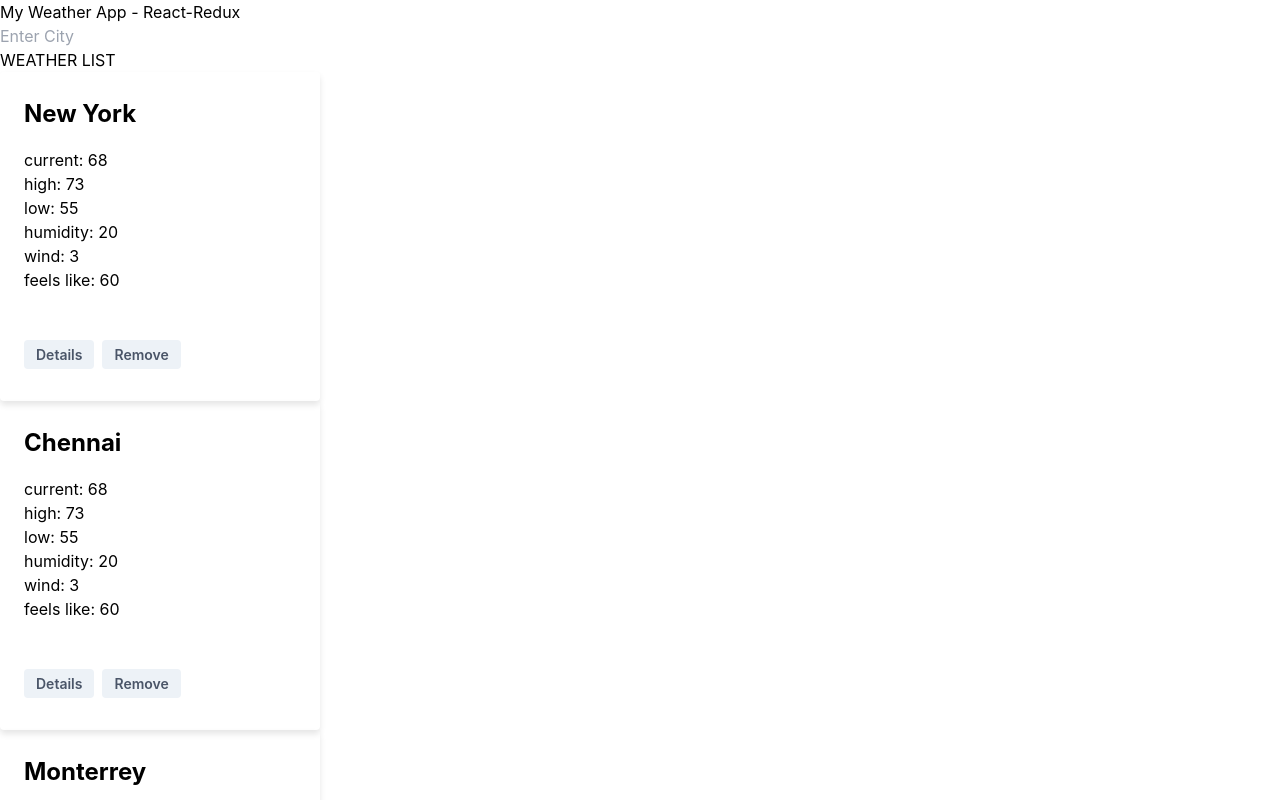
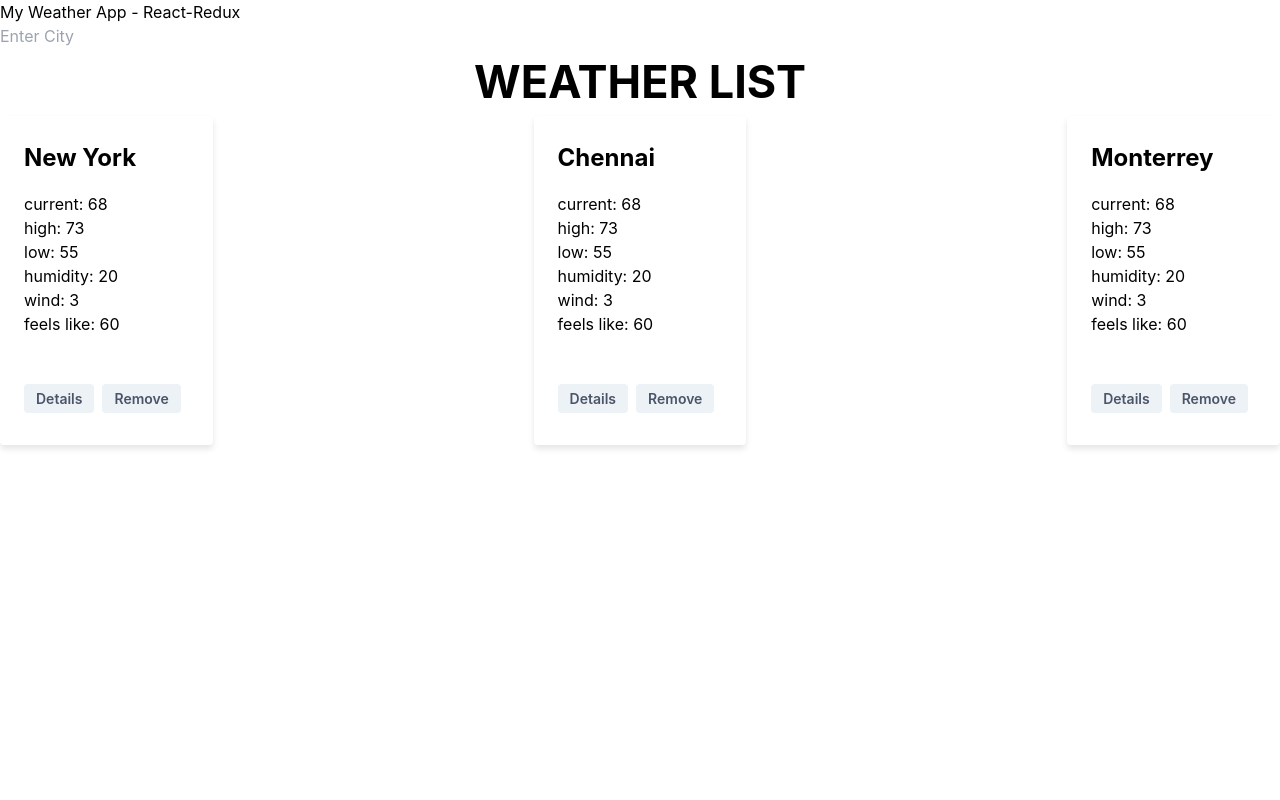
Before and after one commit to robert-a-johnston/weather-with-react-redux, a React (Create React App) app: page /home in a window 1280 px wide. Shown: the top 800 px of the page. Built offline with nearby package versions, Linux system fonts and the light colour scheme.

Commit message:
Add some styles

```diff
--- a/src/App.js
+++ b/src/App.js
@@ -1,5 +1,5 @@
 import React, { useState } from 'react';
-import { Routes, Route, Link } from 'react-router-dom'; // Import Route and Link
+import { Routes, Route, Link } from 'react-router-dom';
 import './App.css';
 
 import HomePage from './components/home/HomePage';
@@ -7,7 +7,7 @@ import AddCityForm from './components/addCityForm/AddCityForm';
 
 function App() {
   const [cities, setCities] = useState(['New York', 'Chennai', 'Monterrey']);
-  console.log(cities);
+
   const addCity = newCityName => {
     setCities(prevCities => [...prevCities, newCityName]);
   };
@@ -25,12 +25,12 @@ function App() {
           <Route
             exact
             path="/"
-            render={() => <HomePage cities={cities} />}
+            element={<HomePage cities={cities} />}
           />
           <Route
             exact
             path="/home"
-            element={ <HomePage cities={cities} />} />
+            element={<HomePage cities={cities} />} />
         </Routes>
       </div>
     </div>
@@ -38,36 +38,3 @@ function App() {
 }
 
 export default App;
-
-
-
-// import React, { useState } from 'react';
-// import './App.css';
-// import AddCityForm from './components/AddCityForm/AddCityForm';
-// import CityWeather from './components/CityWeather/CityWeather';
-
-// function App() {
-//   const [cities, setCities] = useState(['New York', 'Chennai', 'Monterrey']);
-
-//   const addCity = newCityName => {
-//     setCities(prevCities => [...prevCities, newCityName]);
-//   };
-
-//   return (
-//     <div className="container">
-//       <div className="header">
-//         <h1>My Weather App - React-Redux</h1>
-//       </div>
-//       <div className="contentArea">
-//         <AddCityForm addCity={addCity} />
-//         <div className="weatherList">
-//           {cities.map(city => (
-//             <CityWeather key={city} cityName={city} />
-//           ))}
-//         </div>
-//       </div>
-//     </div>
-//   );
-// }
-
-// export default App;
--- a/src/components/addCityForm/AddCityForm.js
+++ b/src/components/addCityForm/AddCityForm.js
@@ -4,6 +4,7 @@ function AddCityForm({ addCity }) {
   const [inputValue, setInputValue] = useState('');
 
   const handleChange = event => {
+    console.log(event.target.value)
     setInputValue(event.target.value);
   };
 
--- a/src/components/home/HomePage.css
+++ b/src/components/home/HomePage.css
@@ -0,0 +1,11 @@
+.title{
+    text-align: center;
+    font-size: 45px;
+    font-weight: bold;
+}
+.weatherList{
+    display: flex;
+    flex-wrap: wrap;
+    justify-content: space-between;
+    margin-bottom: 20px;
+  }
--- a/src/components/home/HomePage.js
+++ b/src/components/home/HomePage.js
@@ -4,13 +4,12 @@ import CityWeatherCard from "../cityWeatherCard/CityWeatherCard";
 
 const HomePage = ({cities}) => {
 
-
   return (
     <div>
-      <div className="row">
+      <div className="title">
         <h1>WEATHER LIST</h1>
       </div>
-      <div className="row">
+      <div className="weatherList">
         {cities.map((city, index) => (
           <CityWeatherCard key={index} city={city} />
         ))}
```
